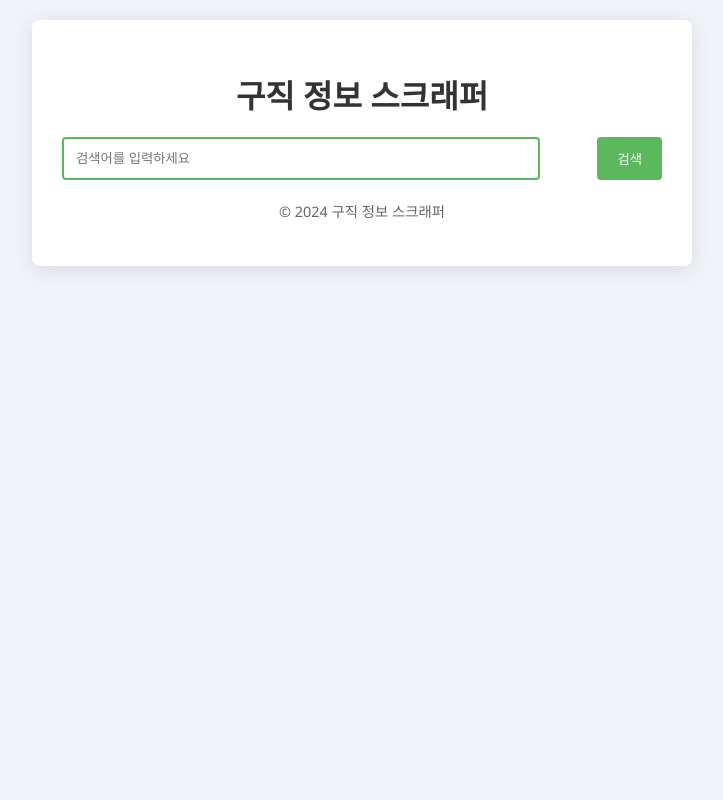
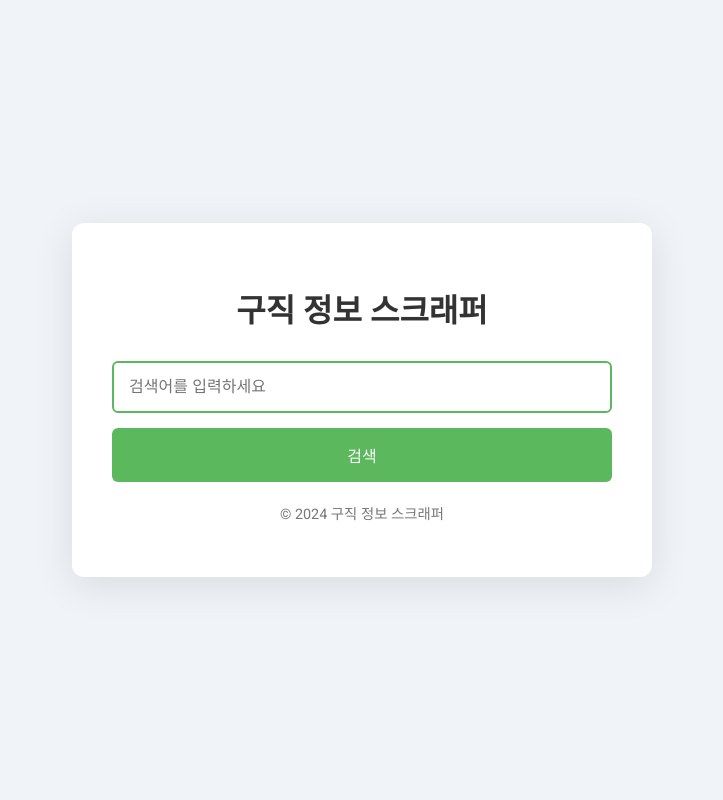
Before and after one commit to xmoonanx/Web-Scraper, a Flask app: page / in a window 1280 px wide. Shown: the whole page, without its empty margins (278-1001 px from the left). Run offline with Flask 3, Linux system fonts and the light colour scheme.

Commit message:
web_scraper_v.2

```diff
--- a/rlok.py
+++ b/rlok.py
@@ -91,10 +91,11 @@ class JobScraper:
     def scrape_jobs(self, page):
         start_time = time.time()  # 시작 시간
         page.goto("https://www.wanted.co.kr")
-        time.sleep(5)
+        time.sleep(4)
         page.wait_for_selector("button.Aside_searchButton__rajGo", state="visible")
         page.click("button.Aside_searchButton__rajGo")
 
+        time.sleep(2)
         # 검색어 입력
         page.get_by_placeholder("검색어를 입력해 주세요.").fill(self.search_term)
         page.keyboard.press("Enter")
@@ -150,7 +151,8 @@ class JobScraper:
 @app.route("/", methods=["GET", "POST"])
 def index():
     if request.method == "POST":
-        search_term = request.form.get("search_term")
+        data = request.get_json()  # JSON 데이터 받기
+        search_term = data.get("search_term")
         filename = f"jobs_{search_term}.csv"
 
         scraper = JobScraper(search_term)
@@ -161,5 +163,6 @@ def index():
 
     return render_template("index.html")
 
+
 if __name__ == "__main__":
     app.run(debug=True)
--- a/templates/index.html
+++ b/templates/index.html
@@ -5,69 +5,97 @@
     <meta name="viewport" content="width=device-width, initial-scale=1.0" />
     <title>구직 정보 스크래퍼</title>
     <link
-      href="https://fonts.googleapis.com/css2?family=Noto+Sans&display=swap"
+      href="https://fonts.googleapis.com/css2?family=Roboto:wght@400;700&display=swap"
       rel="stylesheet"
     />
     <style>
       body {
-        font-family: "Noto Sans", sans-serif;
+        font-family: "Roboto", sans-serif;
         background-color: #f0f4f8;
         margin: 0;
-        padding: 20px;
+        padding: 0;
+        display: flex;
+        justify-content: center;
+        align-items: center;
+        height: 100vh;
       }
       .container {
-        max-width: 600px;
-        margin: auto;
         background: white;
-        padding: 30px;
-        border-radius: 8px;
-        box-shadow: 0 4px 20px rgba(0, 0, 0, 0.1);
+        padding: 40px;
+        border-radius: 12px;
+        box-shadow: 0 8px 40px rgba(0, 0, 0, 0.1);
+        width: 100%;
+        max-width: 500px;
+        text-align: center;
       }
       h1 {
-        text-align: center;
         color: #333;
-        margin-bottom: 20px;
+        margin-bottom: 30px;
+        font-weight: 700;
       }
       form {
         display: flex;
-        justify-content: space-between;
-        align-items: center;
+        flex-direction: column;
+        gap: 15px;
       }
       input[type="text"] {
-        padding: 12px;
-        width: 75%;
+        padding: 15px;
         border: 2px solid #5cb85c;
-        border-radius: 4px;
-        transition: border-color 0.3s;
+        border-radius: 6px;
+        font-size: 16px;
+        transition: border-color 0.3s, box-shadow 0.3s;
       }
       input[type="text"]:focus {
         border-color: #4cae4c;
         outline: none;
+        box-shadow: 0 0 5px rgba(76, 175, 80, 0.5);
       }
       button {
-        padding: 12px 20px;
+        padding: 15px;
         border: none;
         background-color: #5cb85c;
         color: white;
-        border-radius: 4px;
+        border-radius: 6px;
         cursor: pointer;
-        transition: background-color 0.3s;
+        font-size: 16px;
+        transition: background-color 0.3s, transform 0.3s;
       }
       button:hover {
         background-color: #4cae4c;
+        transform: translateY(-2px);
+      }
+      .results {
+        margin-top: 30px;
+        text-align: left;
+        display: none; /* 기본적으로 숨김 */
+      }
+      .result-item {
+        padding: 10px;
+        border: 1px solid #ddd;
+        border-radius: 6px;
+        margin: 10px 0;
+        background-color: #f9f9f9;
+        transition: background-color 0.3s;
+      }
+      .result-item:hover {
+        background-color: #f1f1f1;
+      }
+      .loading {
+        margin: 20px 0;
+        font-size: 16px;
+        color: #777;
       }
       footer {
-        text-align: center;
         margin-top: 20px;
         font-size: 0.9em;
-        color: #666;
+        color: #777;
       }
     </style>
   </head>
   <body>
     <div class="container">
       <h1>구직 정보 스크래퍼</h1>
-      <form method="POST">
+      <form method="POST" id="search-form">
         <input
           type="text"
           id="search_term"
@@ -77,9 +105,58 @@
         />
         <button type="submit">검색</button>
       </form>
+      <div class="loading" id="loading" style="display: none">로딩 중...</div>
+      <div class="results" id="results">
+        <h2>검색 결과</h2>
+        <!-- 검색 결과가 여기에 표시됩니다 -->
+      </div>
       <footer>
         <p>&copy; 2024 구직 정보 스크래퍼</p>
       </footer>
     </div>
+
+    <script>
+      const form = document.getElementById("search-form");
+      const resultsDiv = document.getElementById("results");
+      const loadingDiv = document.getElementById("loading");
+
+      form.addEventListener("submit", async function (event) {
+        event.preventDefault(); // 기본 제출 방지
+        const searchTerm = document.getElementById("search_term").value;
+
+        loadingDiv.style.display = "block"; // 로딩 표시
+        resultsDiv.style.display = "none"; // 이전 결과 숨기기
+
+        const response = await fetch("/", {
+          method: "POST",
+          headers: {
+            "Content-Type": "application/json",
+          },
+          body: JSON.stringify({ search_term: searchTerm }),
+        });
+
+        loadingDiv.style.display = "none"; // 로딩 숨기기
+
+        if (response.ok) {
+          const data = await response.json();
+          resultsDiv.innerHTML = "<h2>검색 결과</h2>"; // 결과 헤더 초기화
+          data.jobs.forEach((job) => {
+            const resultItem = document.createElement("div");
+            resultItem.className = "result-item";
+            resultItem.innerHTML = `
+                        <strong>${job.title}</strong><br>
+                        ${job.company_name} - ${job.reward}<br>
+                        <a href="${job.link}" target="_blank">자세히 보기</a>
+                    `;
+            resultsDiv.appendChild(resultItem);
+          });
+          resultsDiv.style.display = "block"; // 결과 보여주기
+          document.getElementById("search_term").value = ""; // 검색어 초기화
+        } else {
+          resultsDiv.innerHTML = "<p>검색 결과를 가져오는 데 실패했습니다.</p>";
+          resultsDiv.style.display = "block";
+        }
+      });
+    </script>
   </body>
 </html>
```
